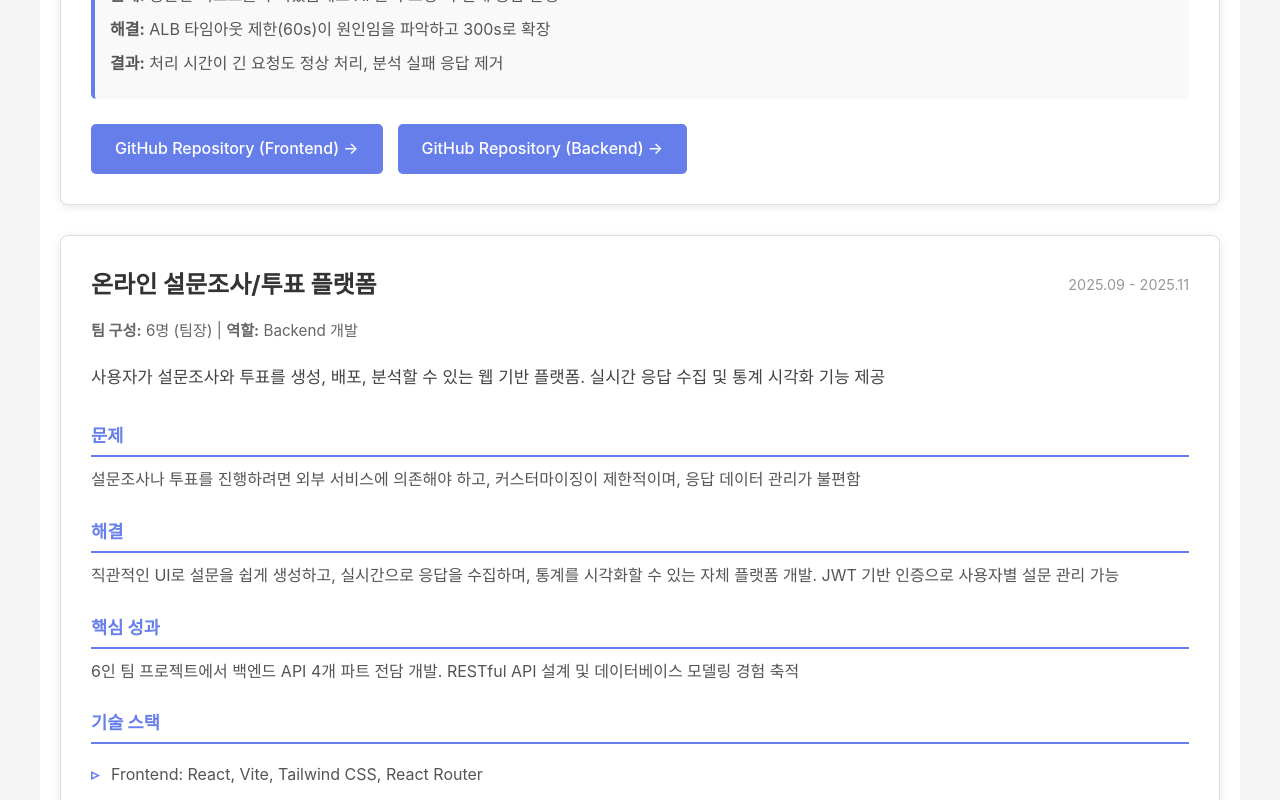
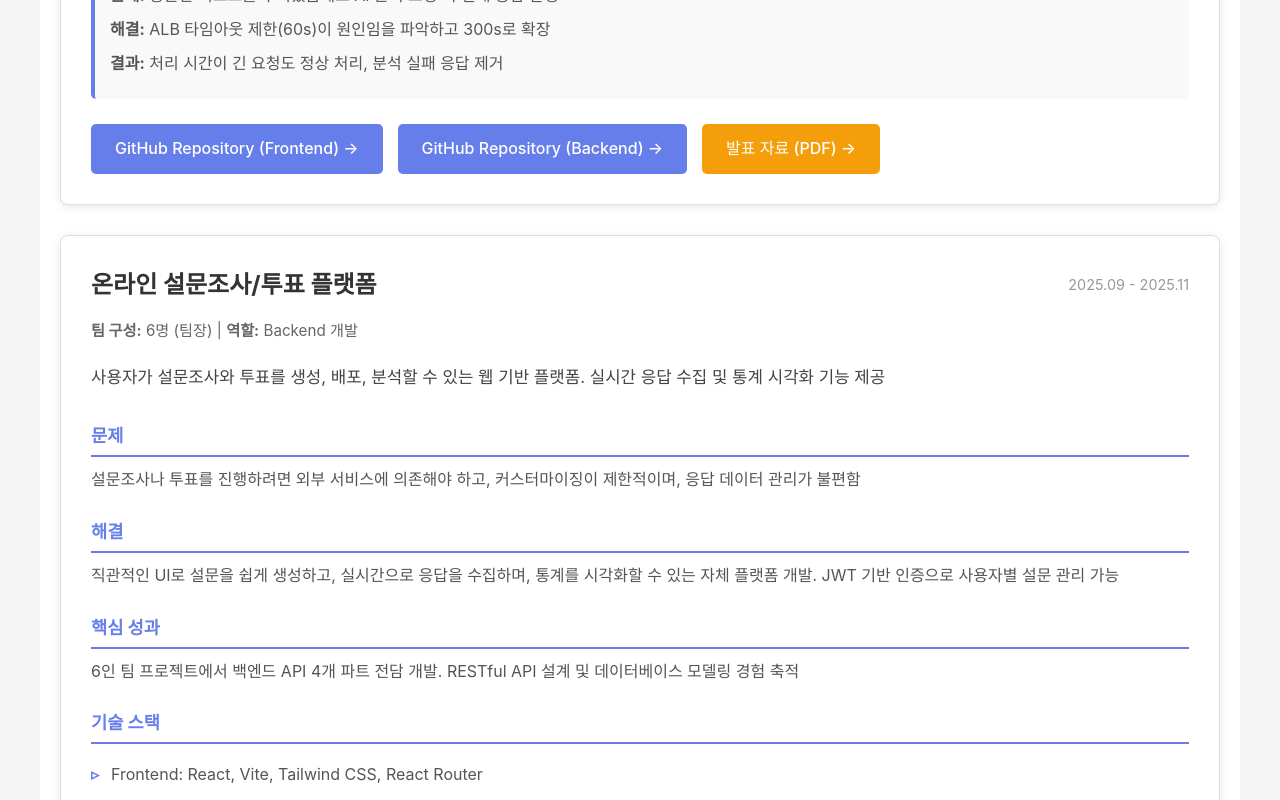
Before and after one commit to kanell0304/Portfolio, a React (Create React App) app: page / in a window 1280 px wide. Shown: the part 2220-3020 px from the top of the page. Built offline with nearby package versions, Linux system fonts and the light colour scheme.

Commit message:
edit footer

```diff
--- a/src/App.css
+++ b/src/App.css
@@ -311,6 +311,24 @@ body {
   background: #5568d3;
 }
 
+/* 발표 자료 링크 */
+.presentation-link {
+  background: #f59e0b;
+}
+
+.presentation-link:hover {
+  background: #d97706;
+}
+
+/* 시연 영상 링크 */
+.demo-link {
+  background: #10b981;
+}
+
+.demo-link:hover {
+  background: #059669;
+}
+
 .footer {
   background: #333;
   color: white;
--- a/src/App.js
+++ b/src/App.js
@@ -149,21 +149,31 @@ function App() {
                     </div>
                   )}
 
-                  {project.github && (
+                  {(project.github || project.presentation || project.demo) && (
                     <div className="github-links">
-                      {project.github.frontend && (
+                      {project.github?.frontend && (
                         <a href={project.github.frontend} target="_blank" rel="noopener noreferrer" className="github-link">
                           GitHub Repository (Frontend) →
                         </a>
                       )}
-                      {project.github.backend && (
+                      {project.github?.backend && (
                         <a href={project.github.backend} target="_blank" rel="noopener noreferrer" className="github-link">
                           GitHub Repository (Backend) →
                         </a>
                       )}
-                      {project.github.project && (
+                      {project.github?.project && (
                         <a href={project.github.project} target="_blank" rel="noopener noreferrer" className="github-link">
                           GitHub Repository →
+                        </a>
+                      )}
+                      {project.presentation && (
+                        <a href={project.presentation} target="_blank" rel="noopener noreferrer" className="github-link presentation-link">
+                          발표 자료 (PDF) →
+                        </a>
+                      )}
+                      {project.demo && (
+                        <a href={project.demo} target="_blank" rel="noopener noreferrer" className="github-link demo-link">
+                          시연 영상 →
                         </a>
                       )}
                     </div>
@@ -176,7 +186,7 @@ function App() {
       </main>
 
       <footer className="footer">
-        <p>© 2025 이경준 | kanell0304@gmail.com</p>
+        <p>© 2026 이경준 | gjlee0957@gmail.com</p>
       </footer>
     </div>
   );
--- a/src/data/projects.js
+++ b/src/data/projects.js
@@ -58,6 +58,7 @@ export const projects = [
       frontend: "https://github.com/kanell0304/IBMxRedHat4_Final_Project_Frontend",
       backend: "https://github.com/kanell0304/IBMxRedHat4_Final_Project_Backend"
     },
+    presentation: "https://drive.google.com/file/d/1oou9NBjWXW7vlEIVvpALzmDrVn7_zhMJ/view?usp=sharing",
     demo: null
   },
   {
```
